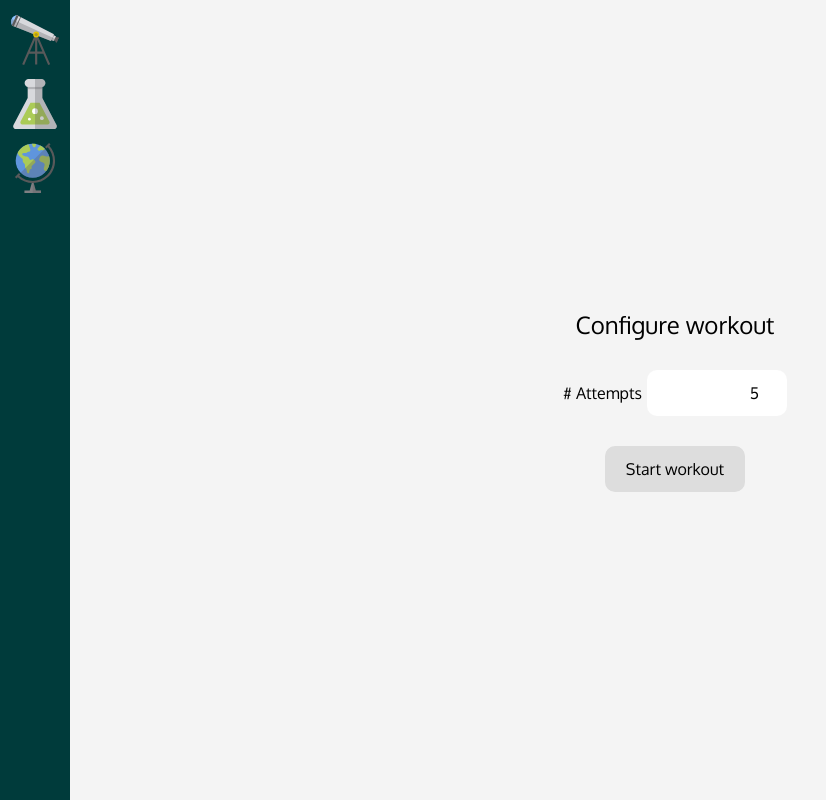
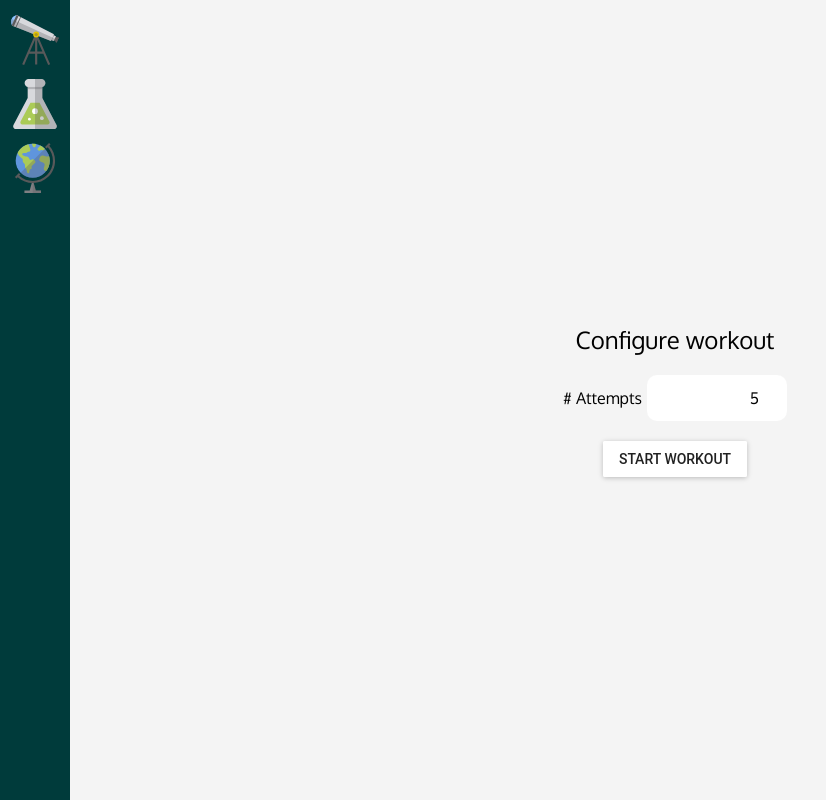
Before and after one commit to tomas-cani/synapse, a React (Create React App) app: page / in a window 1280 px wide. Shown: the whole page, without its empty margins (0-826 px from the left). Built offline with nearby package versions, Linux system fonts and the light colour scheme.

Commit message:
Use Material UI buttons

```diff
--- a/package.json
+++ b/package.json
@@ -3,6 +3,7 @@
   "version": "0.1.0",
   "private": true,
   "dependencies": {
+    "material-ui": "^0.20.0",
     "prop-types": "^15.6.0",
     "react": "^16.2.0",
     "react-dom": "^16.2.0",
--- a/src/App.jsx
+++ b/src/App.jsx
@@ -1,4 +1,5 @@
 import React, { Component } from 'react';
+import MuiThemeProvider from 'material-ui/styles/MuiThemeProvider';
 
 import Sidebar from './sidebar/Sidebar';
 import Subject from './shared/Subject';
@@ -8,10 +9,12 @@ import './App.css';
 class App extends Component {
   render() {
     return (
-      <div className="App">
-        <Sidebar />
-        <Subject />
-      </div>
+      <MuiThemeProvider>
+        <div className="App">
+          <Sidebar />
+          <Subject />
+        </div>
+      </MuiThemeProvider>
     );
   }
 }
--- a/src/shared/Button.css
+++ /dev/null
@@ -1,4 +0,0 @@
-.Button {
-  background-color: #ddd;
-  text-align: center;
-}
--- a/src/shared/Button.jsx
+++ /dev/null
@@ -1,28 +0,0 @@
-import React from 'react';
-import PropTypes from 'prop-types';
-
-import Input from './Input';
-
-import './Button.css';
-
-const Button = props => (
-  <Input
-    type="button"
-    className={`Button ${props.classes}`}
-    onClick={props.onClick}
-    onKeyUp={props.onClick}
-    value={props.value}
-  />
-);
-
-Button.propTypes = {
-  classes: PropTypes.string,
-  onClick: PropTypes.func.isRequired,
-  value: PropTypes.string.isRequired,
-};
-
-Button.defaultProps = {
-  classes: '',
-};
-
-export default Button;
--- a/src/workout/EndScreen.jsx
+++ b/src/workout/EndScreen.jsx
@@ -1,7 +1,7 @@
 import React from 'react';
 import PropTypes from 'prop-types';
 
-import Button from '../shared/Button';
+import RaisedButton from 'material-ui/RaisedButton';
 import Score from './Score';
 import Screen from './Screen';
 
@@ -20,7 +20,7 @@ class EndScreen extends React.Component {
       <Screen>
         <p>Workout has ended</p>
         <Score attempts={this.props.attempts} correctAnswers={this.props.correctAnswers} />
-        <Button onClick={this.handleRetry} value="Redo workout" />
+        <RaisedButton onClick={this.handleRetry} label="Redo workout" />
       </Screen>
     );
   }
--- a/src/workout/Option.css
+++ b/src/workout/Option.css
@@ -1,15 +1,15 @@
-.Option.correct {
-  background-color: #b1dab1;
+.Option.correct button {
+  background-color: #b1dab1 !important;
 }
 
-.Option.correct.selected {
-  background-color: #5cd85c;
+.Option.correct.selected button {
+  background-color: #5cd85c !important;
 }
 
-.Option.incorrect {
-  background-color: #dab1b1;
+.Option.incorrect button {
+  background-color: #dab1b1 !important;
 }
 
-.Option.incorrect.selected {
-  background-color: #ce5555;
+.Option.incorrect.selected button {
+  background-color: #ce5555 !important;
 }
--- a/src/workout/Option.jsx
+++ b/src/workout/Option.jsx
@@ -1,7 +1,7 @@
 import React, { Component } from 'react';
 import PropTypes from 'prop-types';
 
-import Button from '../shared/Button';
+import RaisedButton from 'material-ui/RaisedButton';
 
 import './Option.css';
 
@@ -24,7 +24,11 @@ class Option extends Component {
 
   render() {
     return (
-      <Button classes={this.getClasses()} onClick={this.handleSelection} value={this.props.name} />
+      <RaisedButton
+        className={this.getClasses()}
+        onClick={this.handleSelection}
+        label={this.props.name}
+      />
     );
   }
 }
--- a/src/workout/Screen.css
+++ b/src/workout/Screen.css
@@ -5,6 +5,6 @@
   align-items: center;
 }
 
-.Screen * {
+.Screen > * {
   margin: 10px 0;
 }
--- a/src/workout/StartScreen.jsx
+++ b/src/workout/StartScreen.jsx
@@ -1,7 +1,7 @@
 import React from 'react';
 import PropTypes from 'prop-types';
 
-import Button from '../shared/Button';
+import RaisedButton from 'material-ui/RaisedButton';
 import Screen from './Screen';
 import Input from '../shared/Input';
 
@@ -28,8 +28,10 @@ class StartScreen extends React.Component {
             value={this.props.maxAttempts}
           />
         </label>
-
-        <Button onClick={this.props.onStart} value="Start workout" />
+        <RaisedButton
+          label="Start workout"
+          onClick={this.props.onStart}
+        />
       </Screen>
     );
   }
```
